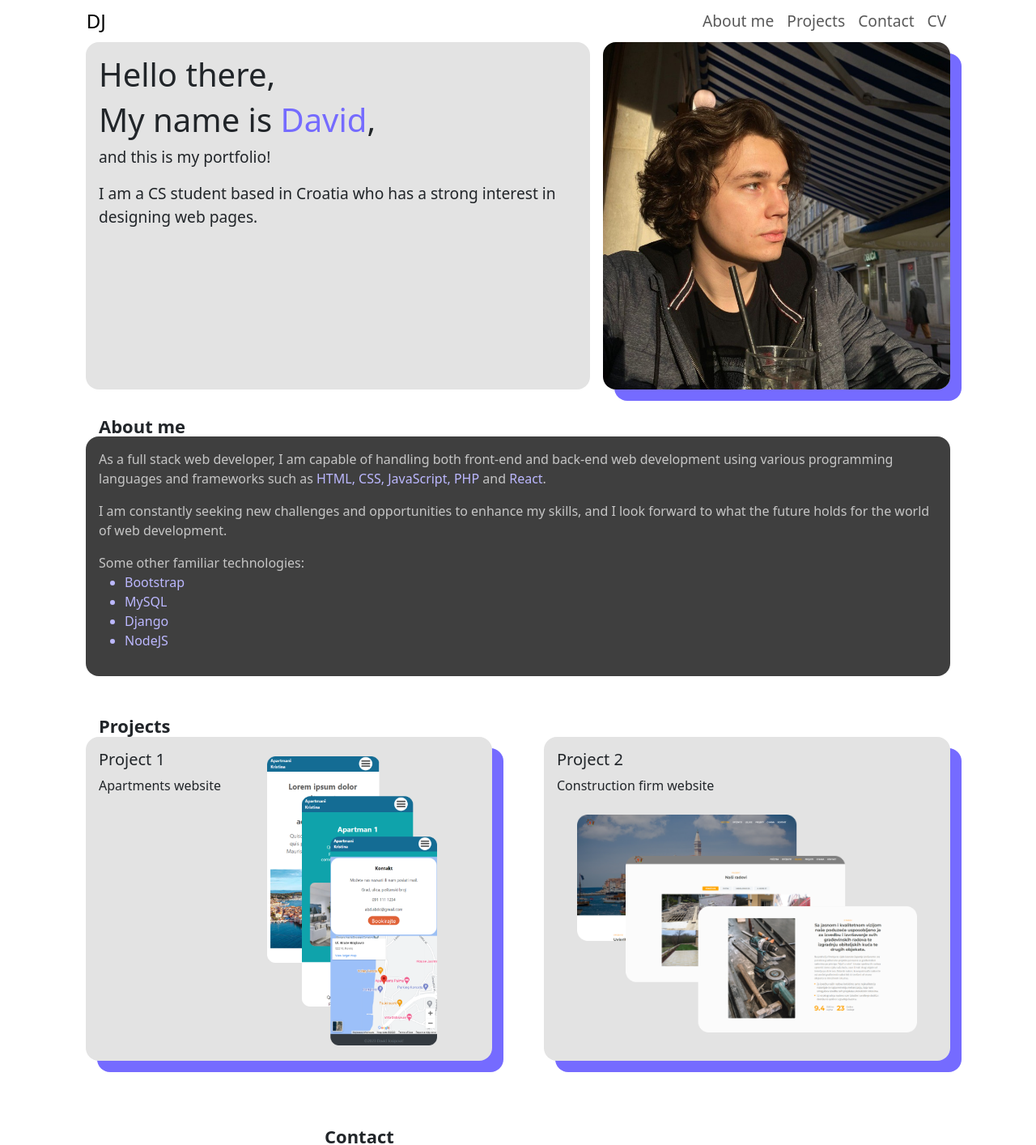
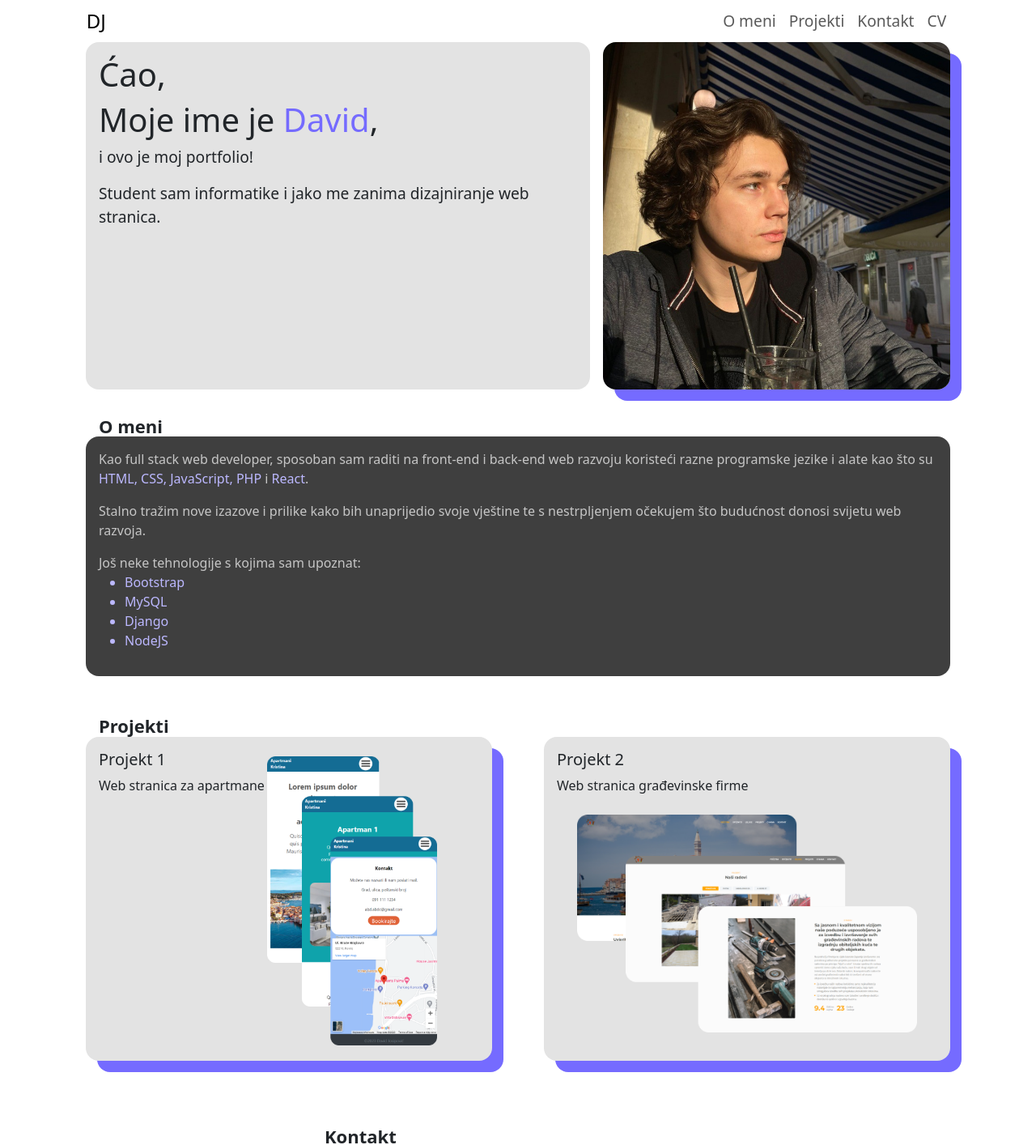
Before and after one commit to davidjosipovic/portfolio, a React (Create React App) app: page / in a window 1280 px wide. Shown: the top 1414 px of the page at 81% size. Built offline with nearby package versions, Linux system fonts and the light colour scheme.

Commit message:
Prevadjanje i CV

```diff
--- a/src/App.js
+++ b/src/App.js
@@ -13,9 +13,9 @@ function App() {
     <div className="container">
       <Navbar/>
       <Hero/>
-      <h2 >About me</h2>
+      <h2 >O meni</h2>
       <About/>
-      <h2 className='pTitle'>Projects</h2>
+      <h2 className='pTitle'>Projekti</h2>
       <Projects/>
       <Contact/>
       <Footer/>
--- a/src/components/about.jsx
+++ b/src/components/about.jsx
@@ -6,9 +6,9 @@ function About() {
 
     <div  className="About">
 
-            <p>As a full stack web developer, I am capable of handling both front-end and back-end web development using various programming languages and frameworks such as <span className='purple-light'>HTML, CSS, JavaScript, PHP</span> and <span className='purple-light'>React</span>.</p>
-            <p>I am constantly seeking new challenges and opportunities to enhance my skills, and I look forward to what the future holds for the world of web development.</p>
-            <p>Some other familiar technologies:<ul className='purple-light'>
+            <p>Kao full stack web developer, sposoban sam raditi na front-end i back-end web razvoju koristeći razne programske jezike i alate kao što su <span className='purple-light'>HTML, CSS, JavaScript, PHP</span> i <span className='purple-light'>React</span>.</p>
+            <p>Stalno tražim nove izazove i prilike kako bih unaprijedio svoje vještine te s nestrpljenjem očekujem što budućnost donosi svijetu web razvoja.</p>
+            <p>Još neke tehnologije s kojima sam upoznat:<ul className='purple-light'>
             <div id='projects'></div>
                 <li>Bootstrap</li>
                 <li>MySQL</li>
--- a/src/components/contact.jsx
+++ b/src/components/contact.jsx
@@ -4,13 +4,13 @@ import './contact.css';
 function Contact() {
   return (
    <div >
-    <h2 className='naslov' id='contact'>Contact</h2>
+    <h2 className='naslov' id='contact'>Kontakt</h2>
     <div className="Contact">
-            <h1>If you want to reach me, </h1>
-            <p>you can get to me by clicking one of these links.</p>
+            <h1>Ako me želite kontaktirati, </h1>
+            <p>do mene možete doći klikom na jednu od ovih poveznica.</p>
             <ul className='links'>
                 <li><a href="https://github.com/davidjosipovic" target='_blank' rel="noopener noreferrer"><img src="./github.svg" alt="github" /></a></li>
-                <li><a href="https://www.instagram.com/" target='_blank' rel="noopener noreferrer"><img src="./instagram.svg" alt="instagram" /></a></li>
+                <li><a href="https://www.instagram.com/josipovicdavid/" target='_blank' rel="noopener noreferrer"><img src="./instagram.svg" alt="instagram" /></a></li>
                 <li><a href="https://www.linkedin.com/in/david-josipovi%C4%87-84a379203/" target='_blank' rel="noopener noreferrer"><img src="./linkedin.svg" alt="linkedin" /></a></li>
             </ul>
 
--- a/src/components/footer.jsx
+++ b/src/components/footer.jsx
@@ -2,7 +2,7 @@
 function Footer() {
   return (
     <div className="Footer" style={{textAlign:"center",padding:"1rem",opacity:"80%"}}>
-       Created by David Josipović
+       Kreirao David Josipović
     </div>
   );
 }
--- a/src/components/hero.jsx
+++ b/src/components/hero.jsx
@@ -5,10 +5,10 @@ function Hero() {
   return (
     <div id='about' className="Hero">
         <div className='HeroText'>
-            <h1>Hello there,</h1>
-            <h1>My name is <span className='purple'>David</span>,</h1>
-            <p>and this is my portfolio!</p>
-            <p>I am a CS student based in Croatia who has a strong interest in designing web pages.</p>
+            <h1>Ćao,</h1>
+            <h1>Moje ime je <span className='purple'>David</span>,</h1>
+            <p>i ovo je moj portfolio!</p>
+            <p>Student sam informatike i jako me zanima dizajniranje web stranica.</p>
 
         </div>
         <div className=' HeroImg'>
--- a/src/components/navbar.jsx
+++ b/src/components/navbar.jsx
@@ -12,16 +12,16 @@ function Navbar() {
     <div className="collapse navbar-collapse" id="navbarNav">
       <ul  className="navbar-nav">
         <li  className="nav-item">
-          <a  href="#about"  class="nav-link " ><span data-bs-toggle="collapse"  data-bs-target=".navbar-collapse.show" >About me</span></a>
+          <a  href="#about"  class="nav-link " ><span data-bs-toggle="collapse"  data-bs-target=".navbar-collapse.show" >O meni</span></a>
         </li>
         <li className="nav-item">
-          <a  class="nav-link" href="#projects"><span data-bs-toggle="collapse"  data-bs-target=".navbar-collapse.show" >Projects</span></a>
+          <a  class="nav-link" href="#projects"><span data-bs-toggle="collapse"  data-bs-target=".navbar-collapse.show" >Projekti</span></a>
         </li>
         <li className ="nav-item">
-          <a  class="nav-link" href="#contact"><span data-bs-toggle="collapse"  data-bs-target=".navbar-collapse.show" >Contact</span></a>
+          <a  class="nav-link" href="#contact"><span data-bs-toggle="collapse"  data-bs-target=".navbar-collapse.show" >Kontakt</span></a>
         </li>
         <li className="nav-item">
-          <a  class="nav-link" href="#a"><span data-bs-toggle="collapse"  data-bs-target=".navbar-collapse.show" >CV</span></a>
+          <a  class="nav-link" href="./CV.pdf" target='_blank' rel="noopener noreferrer"><span data-bs-toggle="collapse"  data-bs-target=".navbar-collapse.show" >CV</span></a>
         </li>
 
       </ul>
--- a/src/components/p1.jsx
+++ b/src/components/p1.jsx
@@ -17,8 +17,8 @@ function P1() {
 
   return (
     <div className='p1'>
-      <h3>Project 1 <a className='github' href="https://github.com/davidjosipovic/apartment-website" target='_blank' rel="noopener noreferrer"><img src="./github.svg" alt="github" /></a></h3>
-      <p>Apartments website</p>
+      <h3>Projekt 1 <a className='github' href="https://github.com/davidjosipovic/apartment-website" target='_blank' rel="noopener noreferrer"><img src="./github.svg" alt="github" /></a></h3>
+      <p>Web stranica za apartmane</p>
       <p className='txt'>
         Moj prvi projekt je web stranica za bookiranje apartmana koja prikazuje dostupne apartmane i omogućava korisnicima jednostavno rezerviranje.<br/> Kroz atraktivan dizajn i intuitivno korisničko iskustvo, cilj stranice je olakšati pronalazak i rezervaciju željenog smještaja.
       </p>
--- a/src/components/p2.jsx
+++ b/src/components/p2.jsx
@@ -14,10 +14,10 @@ function P2() {
 
   return (
     <div className='p2'>
-      <h3>Project 2 <a className='github' href="https://github.com/davidjosipovic/mir-gradjevinarstvo-website" target='_blank' rel="noopener noreferrer"><img src="./github.svg" alt="github" /></a></h3>
-      <p>Construction firm website</p>
+      <h3>Projekt 2 <a className='github' href="https://github.com/davidjosipovic/mir-gradjevinarstvo-website" target='_blank' rel="noopener noreferrer"><img src="./github.svg" alt="github" /></a></h3>
+      <p>Web stranica građevinske firme</p>
       <p className='txt'>
-        Moj prvi projekt je web stranica za bookiranje apartmana koja prikazuje dostupne apartmane i omogućava korisnicima jednostavno rezerviranje.<br/> Kroz atraktivan dizajn i intuitivno korisničko iskustvo, cilj stranice je olakšati pronalazak i rezervaciju željenog smještaja.
+      Moj drugi projekt je statična web stranica za građevinsku firmu, koja predstavlja moje vještine u dizajnu i razvoju web stranica.<br/> Ova stranica pruža informacije o uslugama, referencama i kontaktima građevinske firme. Kroz estetski privlačan dizajn i intuitivnu navigaciju, cilj je privući potencijalne klijente i pružiti im ugodno iskustvo pregledavanja.
       </p>
       <div className='slideshow-container'>
         <div className={`mySlides2 ${slideIndex === 0 ? 'active' : ''}`}>
--- a/src/components/projects.jsx
+++ b/src/components/projects.jsx
@@ -7,13 +7,13 @@ function Projects() {
 
     <div  className="Projects">
         <div className='Project'>
-            <h3>Project 1</h3>
-            <p>Apartments website</p>
+            <h3>Projekt 1</h3>
+            <p>Web stranica za apartmane</p>
             <Link to="Project1"><img id='project1' src="./Apartman.png" alt="Apartman" /></Link>
         </div>
         <div  className='Project'>
-            <h3>Project 2</h3>
-            <p>Construction firm website</p>
+            <h3>Projekt 2</h3>
+            <p>Web stranica građevinske firme</p>
             <Link to="Project2"><img id='project2' src="./Mir.png" alt="Mir" /></Link>
         </div>
 
```
Also changed, not shown: 1 other file (tests, documents, lock files or other folders).
